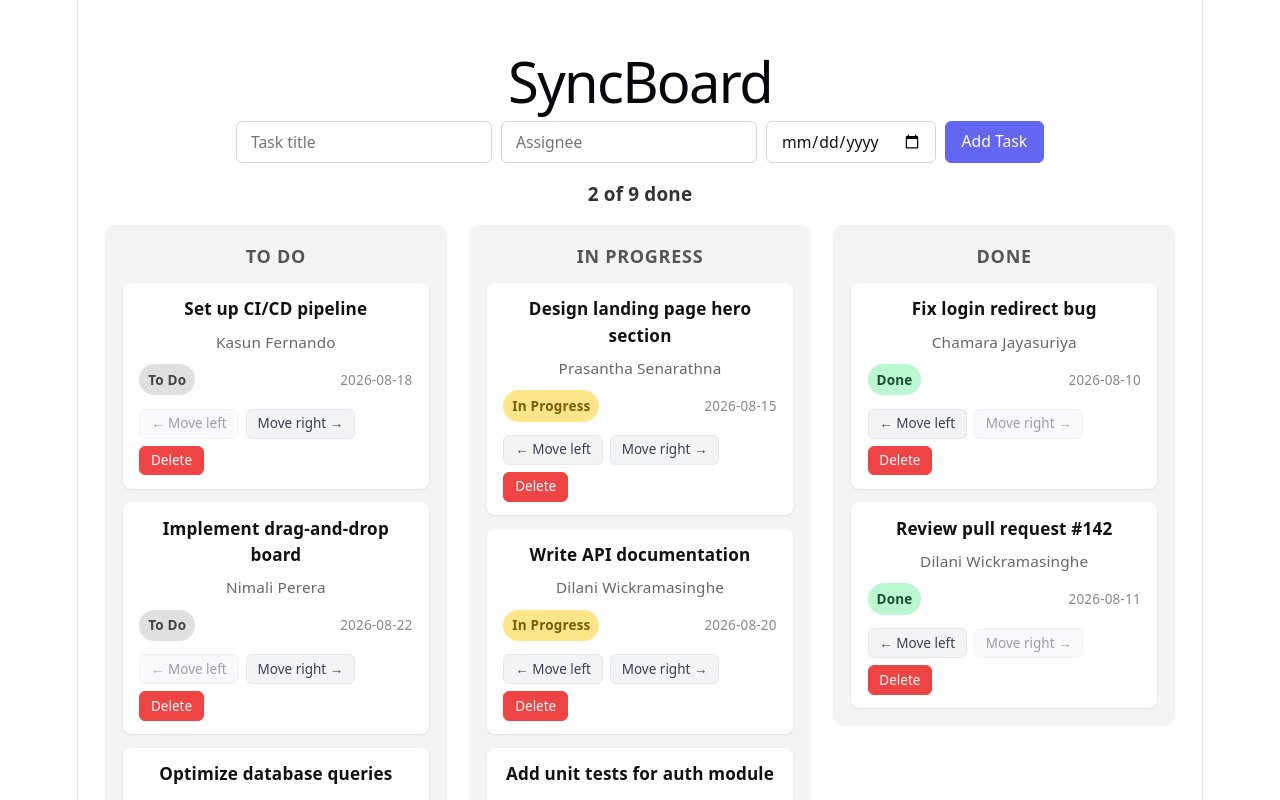
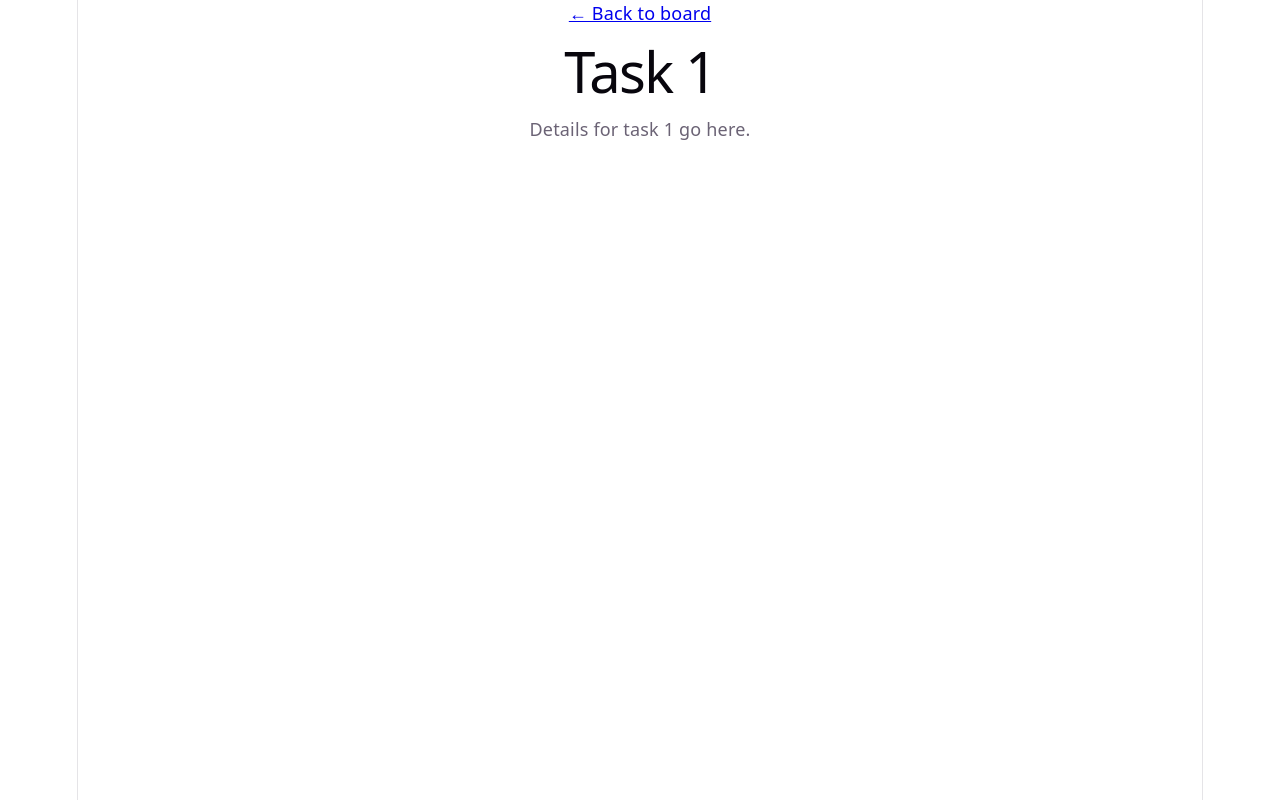
Before and after one commit to Prasantha3/syncboard-client, a React (Vite) app: page /tasks/1 in a window 1280 px wide. Shown: the top 800 px of the page. Built offline with nearby package versions, Linux system fonts and the light colour scheme.

Commit message:
Add React Router with board, task detail, and 404 routes

```diff
--- a/src/App.jsx
+++ b/src/App.jsx
@@ -1,12 +1,23 @@
+import { BrowserRouter, Routes, Route } from "react-router-dom";
+import BoardPage from "./pages/BoardPage";
 import Board from "./components/Board";
 import "./App.css";
+import TaskDetailPage from "./pages/TaskDetailPage";
+import NotFoundPage from "./pages/NotFoundPage";
+
+
 
 function App() {
   return (
-    <div className="app">
-      <h1>SyncBoard</h1>
-      <Board />
-    </div>
+      <BrowserRouter>
+      <Routes>
+        <Route path="/" element={<BoardPage />} />
+        <Route path="/tasks/:id" element={<TaskDetailPage />} />
+        <Route path="*" element={<NotFoundPage />}/>
+      </Routes>
+    </BrowserRouter>
+
+
   );
 }
 
--- a/src/components/TaskCard.jsx
+++ b/src/components/TaskCard.jsx
@@ -1,3 +1,4 @@
+import {Link} from "react-router-dom";
 import Button from "./Button";
 
 const STATUSES = ["To Do", "In Progress", "Done"];
@@ -10,8 +11,10 @@ function TaskCard({ task, onDelete, onMove }) {
   const canMoveRight = currentIndex < STATUSES.length - 1;
 
   return (
-    <div className="task-card">
-      <h4 className="task-card-title">{title}</h4>
+     <div className="task-card">
+      <Link to={`/tasks/${id}`} className="task-card-title">
+        <h4>{title}</h4>
+      </Link>
       <p className="task-card-assignee">{assignee}</p>
       <div className="task-card-footer">
         <span className={`task-card-status status-${status.replace(/\s+/g, "-").toLowerCase()}`}>
--- /dev/null
+++ b/src/pages/BoardPage.jsx
@@ -0,0 +1,11 @@
+import Board from "../components/Board";
+
+export default function BoardPage() {
+    return (
+        <div>
+            <h1>SyncBoard</h1>
+            <Board />
+        </div>
+
+    );
+}
--- /dev/null
+++ b/src/pages/NotFoundPage.jsx
@@ -0,0 +1,11 @@
+import { Link } from "react-router-dom";
+
+export default function NotFoundPage(){
+    return (
+        <div>
+            <h1>404 - Page not found</h1>
+            <p>That page doesn't exist.</p>
+            <Link to="/">&larr; Back to board</Link>
+        </div>
+    );
+}
--- /dev/null
+++ b/src/pages/TaskDetailPage.jsx
@@ -0,0 +1,14 @@
+import {useParams, Link } from "react-router-dom";
+
+export default function TaskSetailPage(){
+    const { id } = useParams();
+
+    return (
+        <div>
+            <Link to="/">&larr; Back to board</Link>
+            <h1>Task {id}</h1>
+            <p>Details for task {id} go here.</p>
+        </div>
+
+    );
+}
```
